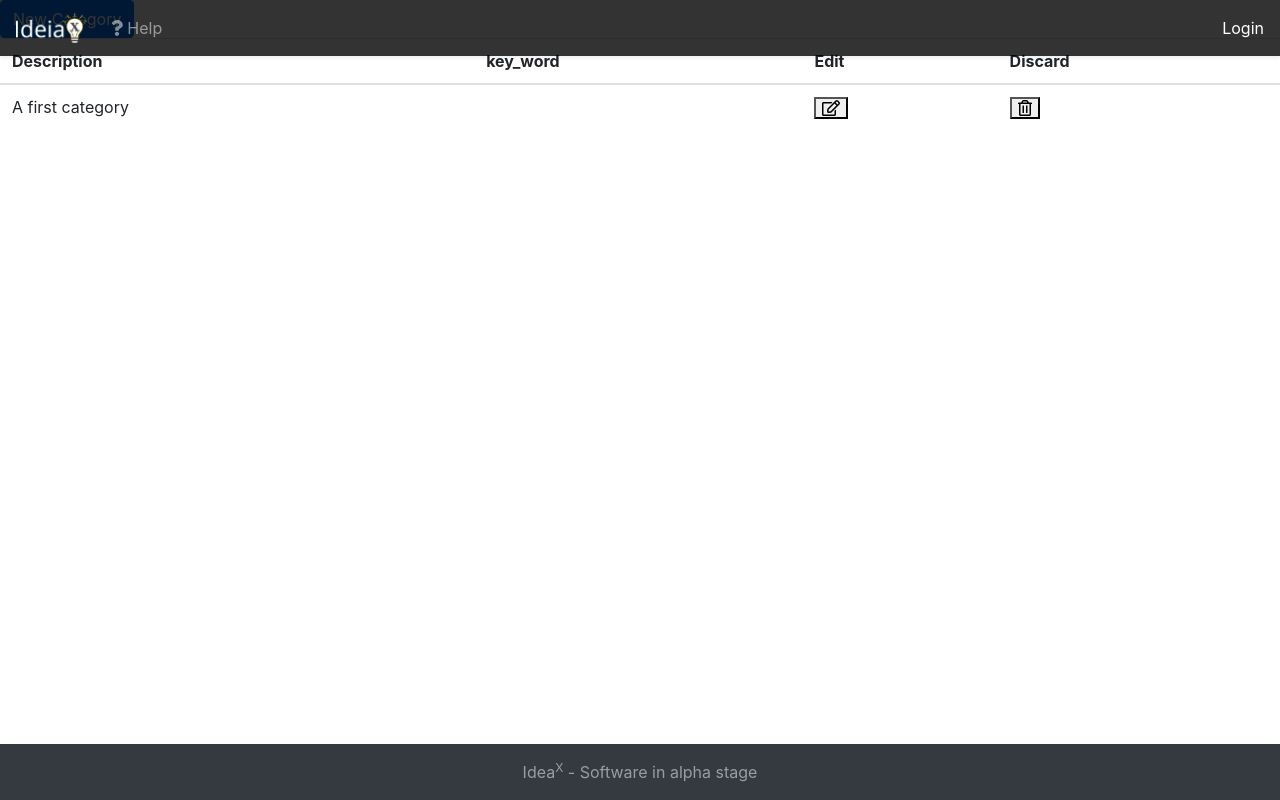
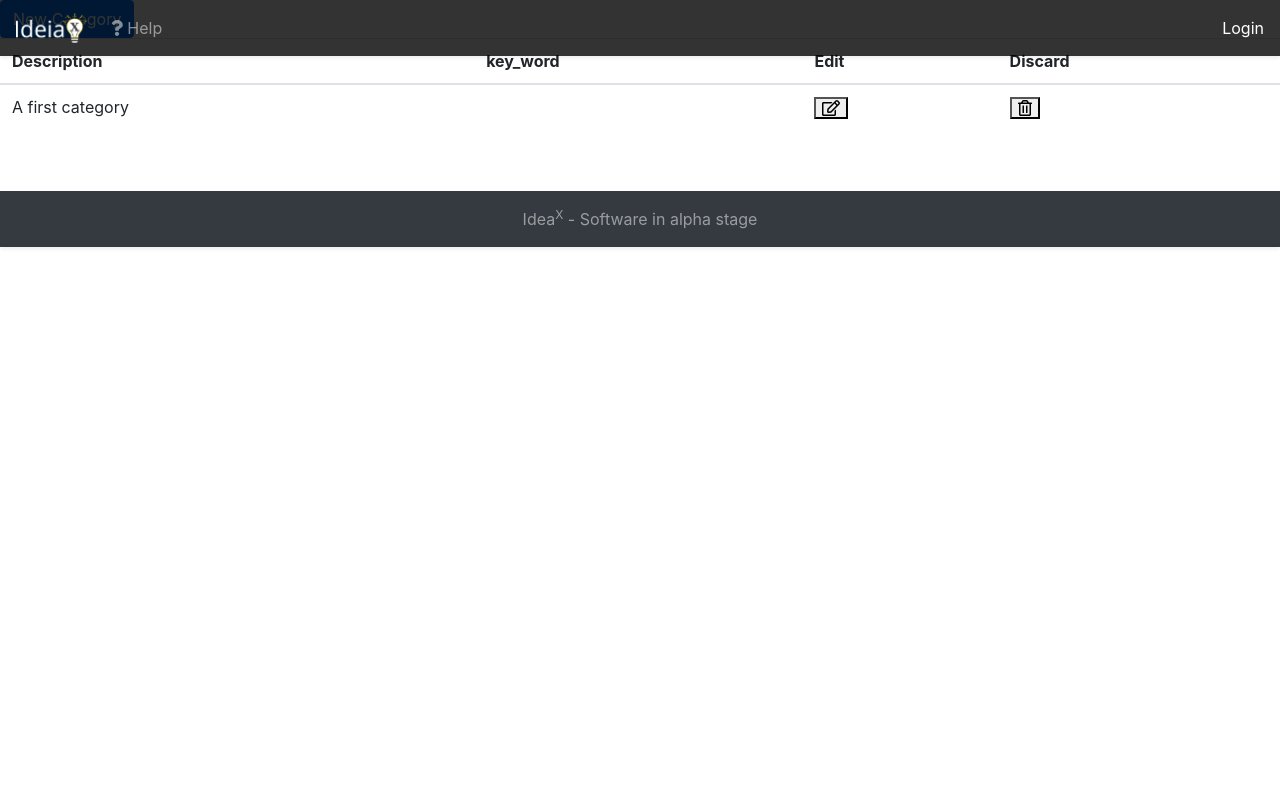
Before and after one commit to filhocf/ideax, a Django app: page /category/list in a window 1280 px wide. Run offline with Django 3.2, Linux system fonts and the light colour scheme; data comes from the database, SQL or seed files in the repository; some libraries are stand-ins or nearby versions.

Commit message:
unfixed footer

```diff
--- a/ideax/templates/ideax/includes/footer.html
+++ b/ideax/templates/ideax/includes/footer.html
@@ -3,13 +3,13 @@
 {% include 'ideax/includes/chatbot.html' %}
 
 {% if not user.is_authenticated %}
-  <nav class="navbar fixed-bottom navbar-dark bg-dark footer shadow-sm">
+  <nav class="navbar navbar-dark bg-dark footer shadow-sm">
     <span class="navbar-text mx-auto">
         <span class="alpha-version">Idea<sup>X</sup> - Software in alpha stage</span>
     </span>
   </nav>
 {% else %}
-  <nav class="navbar fixed-bottom navbar-light bg-light footer shadow-sm">
+  <nav class="navbar navbar-light bg-light footer shadow-sm">
     <span class="navbar-text mx-auto">
         <span class="alpha-version">Idea<sup>X</sup> - Software in alpha stage</span>
     </span>
```
